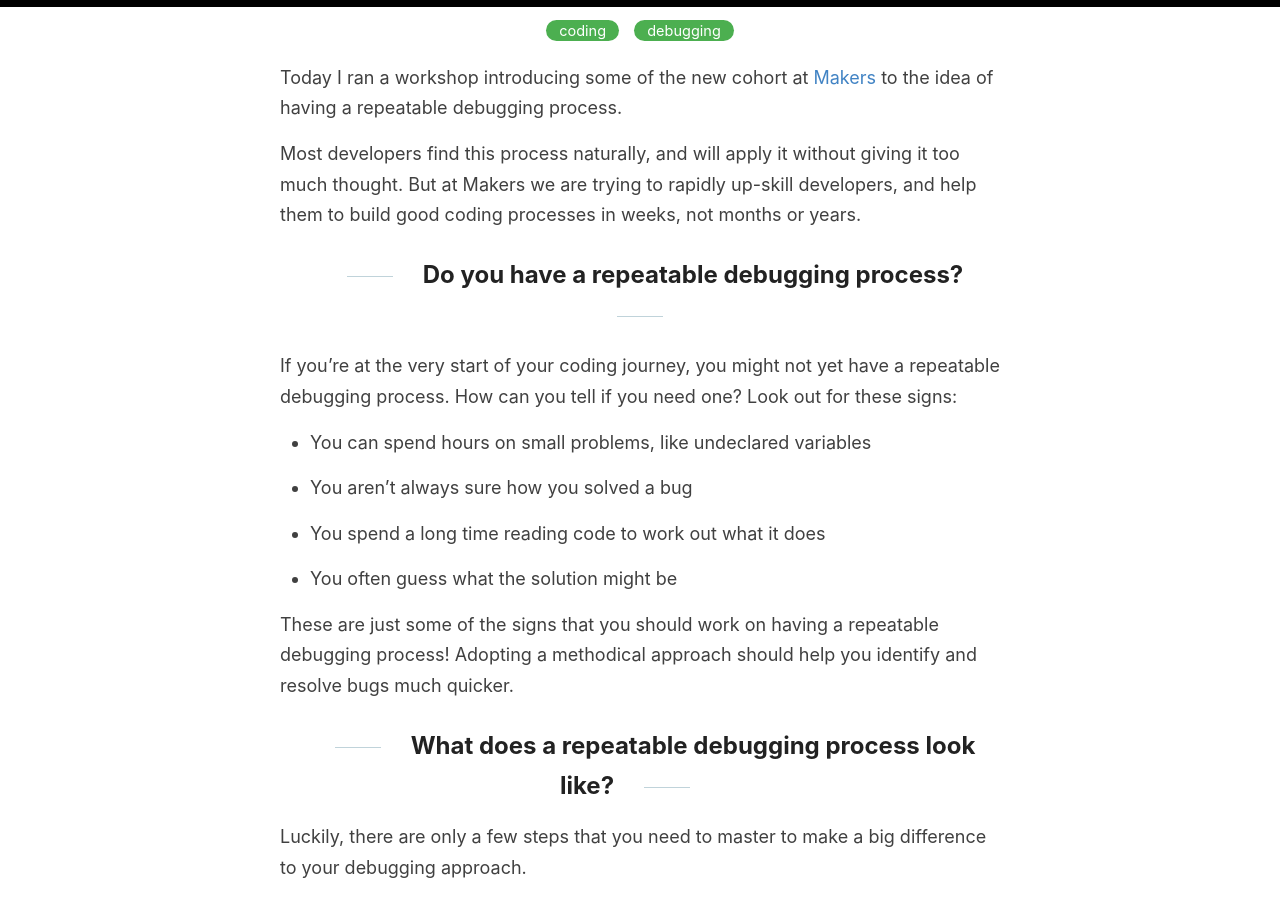
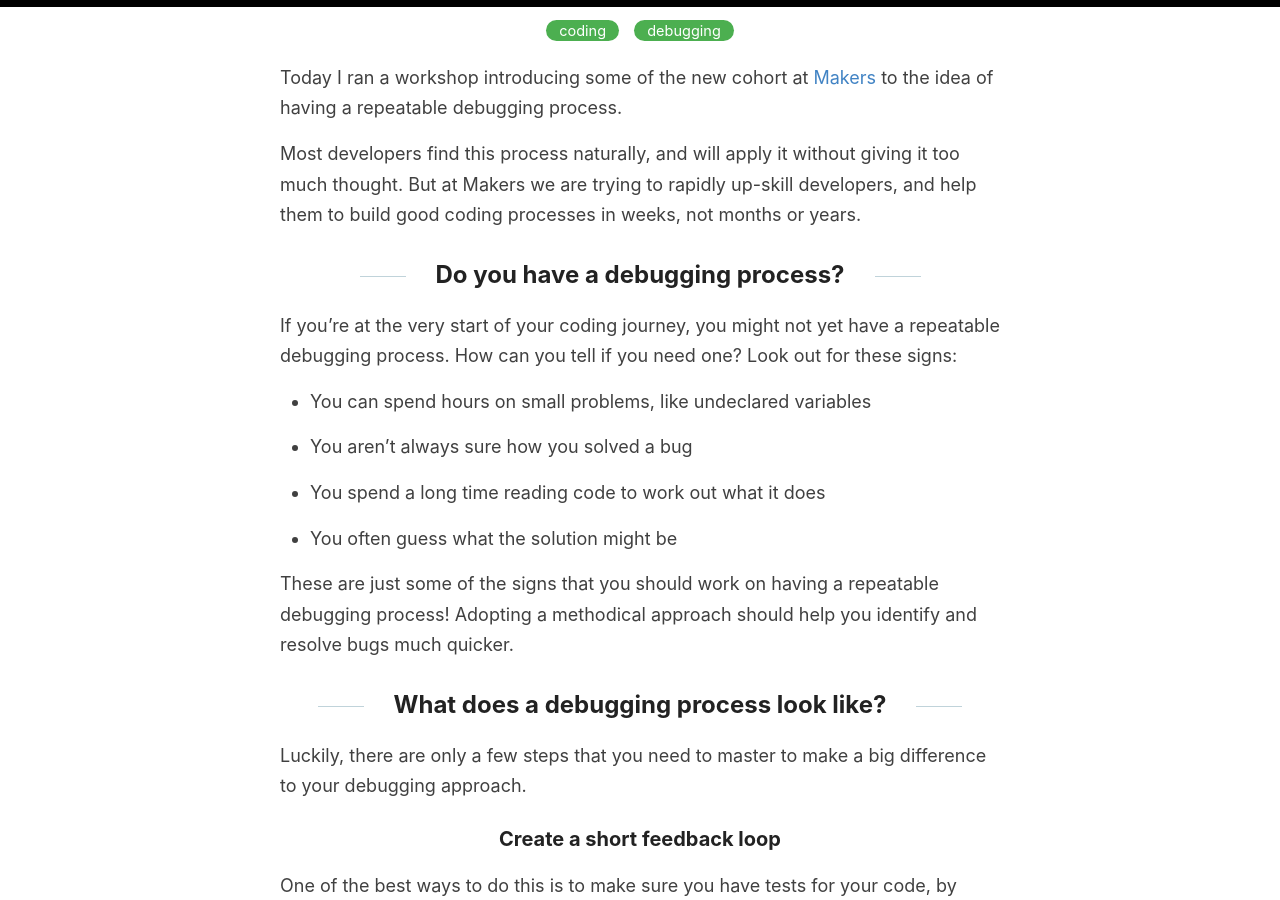
Before and after one commit to soph-g/soph-g.github.io, a Jekyll site: the page built from _posts/2019-08-20-debugging-process.md, in a window 1280 px wide and 900 px high, scrolled down 286 px. Built offline with Jekyll 4.4.1, drawn with Linux system fonts in a browser that asks for light colours.

Commit message:
shortens headers

```diff
--- a/_posts/2019-08-20-debugging-process.md
+++ b/_posts/2019-08-20-debugging-process.md
@@ -10,7 +10,7 @@ Today I ran a workshop introducing some of the new cohort at [Makers](http://mak
 
 Most developers find this process naturally, and will apply it without giving it too much thought. But at Makers we are trying to rapidly up-skill developers, and help them to build good coding processes in weeks, not months or years.
 
-## Do you have a repeatable debugging process?
+## Do you have a debugging process?
 
 If you're at the very start of your coding journey, you might not yet have a repeatable debugging process. How can you tell if you need one? Look out for these signs:
 
@@ -24,7 +24,7 @@ If you're at the very start of your coding journey, you might not yet have a rep
 
 These are just some of the signs that you should work on having a repeatable debugging process! Adopting a methodical approach should help you identify and resolve bugs much quicker.
 
-## What does a repeatable debugging process look like?
+## What does a debugging process look like?
 
 Luckily, there are only a few steps that you need to master to make a big difference to your debugging approach.
 
```
